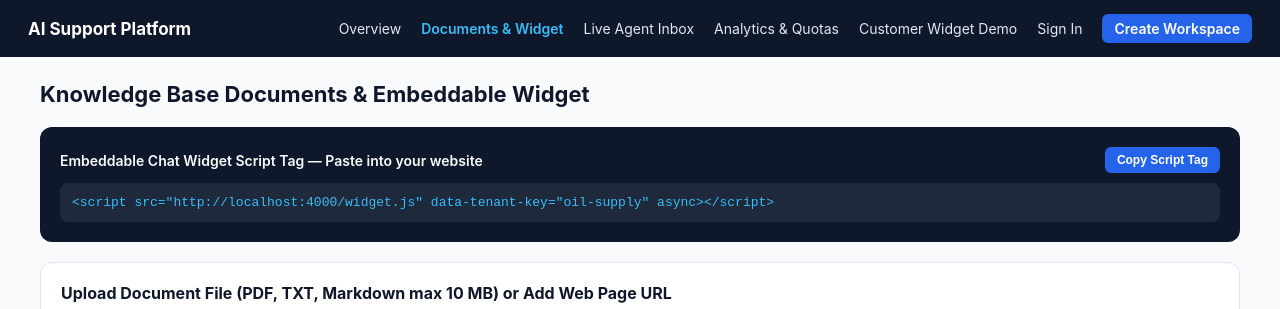
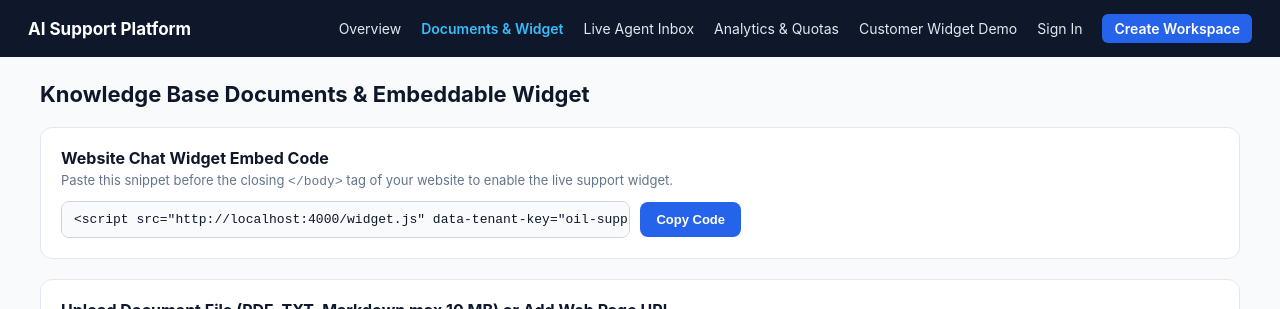
Before and after one commit to MirEashanZaman/ai-support-platform, a Next.js app in the folder dashboard/: page /documents in a window 1280 px wide. Shown: the top 309 px of the page. Built offline with nearby package versions, Linux system fonts and the light colour scheme; no server answers.

Commit message:
style(dashboard): restyle widget embed code section as a clean white card with inline Copy Code button

```diff
--- a/dashboard/src/app/documents/page.tsx
+++ b/dashboard/src/app/documents/page.tsx
@@ -108,25 +108,41 @@ export default function DocumentsPage() {
 
       <section
         style={{
-          background: '#0f172a',
-          color: '#f8fafc',
+          background: '#ffffff',
           padding: 20,
           borderRadius: 12,
+          border: '1px solid #e2e8f0',
         }}
       >
+        <h2 style={{ margin: 0, fontSize: 16 }}>
+          Website Chat Widget Embed Code
+        </h2>
+        <p style={{ margin: '4px 0 12px', fontSize: 13, color: '#64748b' }}>
+          Paste this snippet before the closing <code>&lt;/body&gt;</code> tag of your website to enable the live support widget.
+        </p>
         <div
           style={{
             display: 'flex',
             alignItems: 'center',
-            justifyContent: 'space-between',
-            flexWrap: 'wrap',
             gap: 10,
-            marginBottom: 10,
+            maxWidth: 680,
           }}
         >
-          <div style={{ fontWeight: 600, fontSize: 14 }}>
-            Embeddable Chat Widget Script Tag — Paste into your website
-          </div>
+          <code
+            style={{
+              flex: 1,
+              background: '#f8fafc',
+              border: '1px solid #cbd5e1',
+              padding: '10px 12px',
+              borderRadius: 8,
+              fontSize: 13,
+              color: '#0f172a',
+              overflowX: 'auto',
+              whiteSpace: 'nowrap',
+            }}
+          >
+            {embedScriptTag}
+          </code>
           <button
             type="button"
             onClick={handleCopyScriptTag}
@@ -134,28 +150,17 @@ export default function DocumentsPage() {
               background: copiedScript ? '#059669' : '#2563eb',
               color: '#ffffff',
               border: 'none',
-              borderRadius: 6,
-              padding: '6px 12px',
-              fontSize: 12,
+              borderRadius: 8,
+              padding: '10px 16px',
+              fontSize: 13,
               fontWeight: 600,
               cursor: 'pointer',
+              whiteSpace: 'nowrap',
             }}
           >
-            {copiedScript ? 'Copied!' : 'Copy Script Tag'}
+            {copiedScript ? 'Copied!' : 'Copy Code'}
           </button>
         </div>
-        <code
-          style={{
-            display: 'block',
-            background: '#1e293b',
-            padding: 12,
-            borderRadius: 8,
-            fontSize: 13,
-            color: '#38bdf8',
-          }}
-        >
-          {embedScriptTag}
-        </code>
       </section>
 
       <section
```
